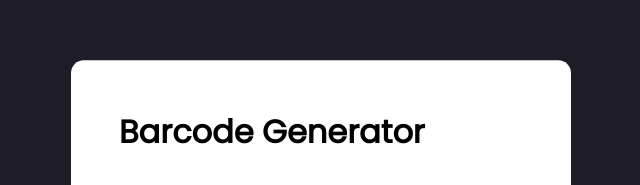
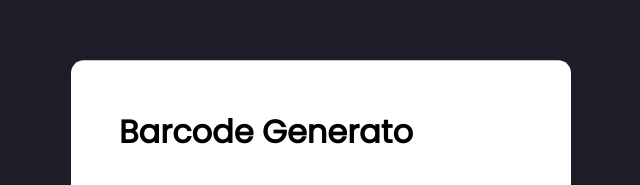
Before and after one commit to mukul2428/DSA-Javascript, a plain HTML site: page Video Content/barcode.html in a window 1280 px wide. Shown: the part 149-334 px from the top of the page, 319-959 px from the left. Drawn offline with Linux system fonts and the light colour scheme.

Commit message:
fix: final ui changes

```diff
--- a/Video Content/barcode.html
+++ b/Video Content/barcode.html
@@ -51,7 +51,7 @@
   </head>
   <body>
     <div class="unique-container">
-      <h1 class="unique-heading">Barcode Generator</h1>
+      <h1 class="unique-heading">Barcode Generato</h1>
       <input type="text" id="unique-input" class="unique-input" />
       <button id="unique-btn-barcode-generator" class="unique-button">
         Barcode Generator
```
